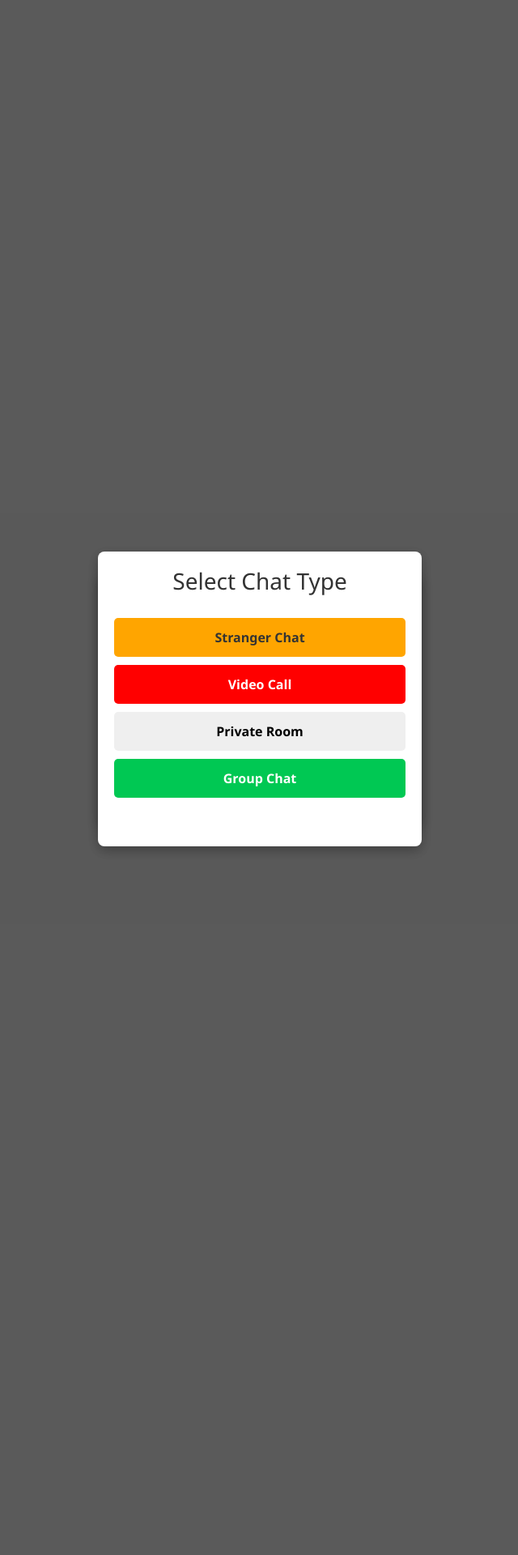
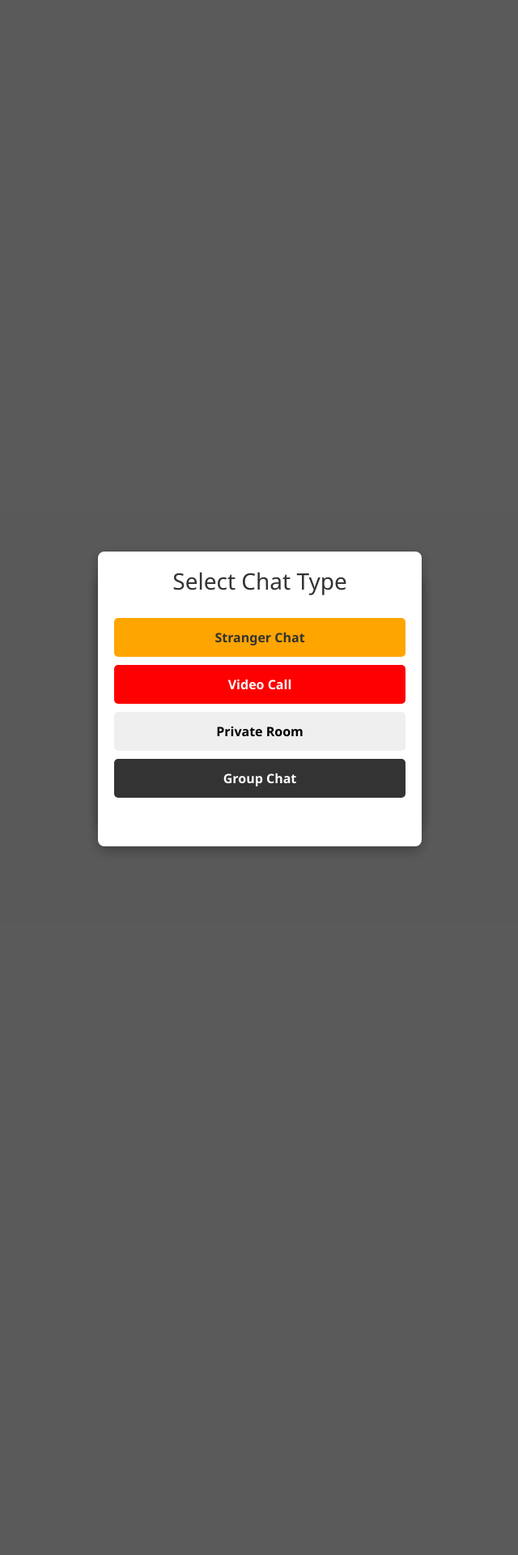
Before and after one commit to shkumaraman/shkumaraman.github.io, a Jekyll site: the page built from chat/group.html, in a window 1280 px wide. Shown: the part 638-2558 px from the top of the page at 81% size, without its empty margins (319-959 px from the left). Built offline with Jekyll 4.4.1, drawn with Linux system fonts in a browser that asks for light colours; comment, search, counter and statistics services are not loaded.

Commit message:
Update group.html

```diff
--- a/chat/group.html
+++ b/chat/group.html
@@ -524,8 +524,8 @@ description: "Join TalkRush public group chats — anonymous, fast, and fun. Sha
   color: white;
 }
 
-.green-btn {
-  background: #00C853;
+.black-btn {
+  background: #333;
   color: white;
 }
 
@@ -795,7 +795,7 @@ description: "Join TalkRush public group chats — anonymous, fast, and fun. Sha
         Private Room
       </button>
 
-      <button onclick="closeModal()" class="modal-btn green-btn">
+      <button onclick="closeModal()" class="modal-btn black-btn">
         Group Chat
       </button>
     </div>
```
